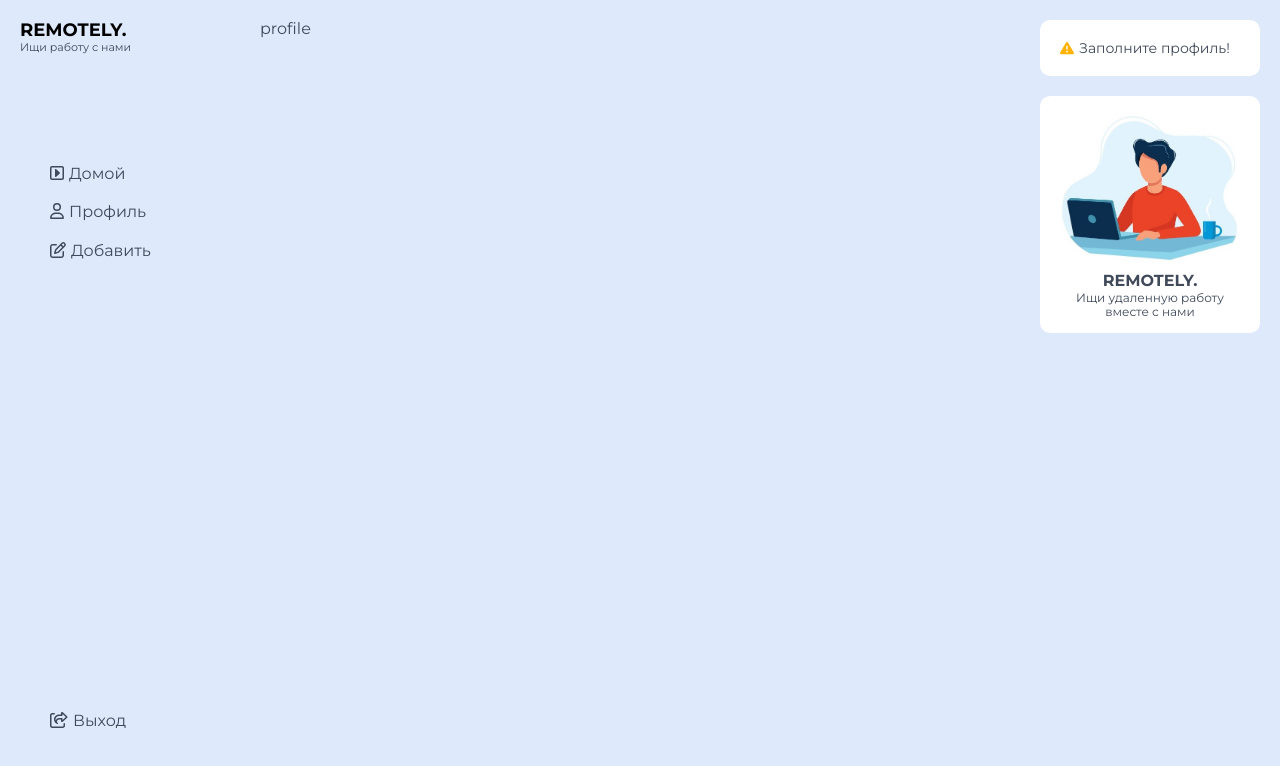
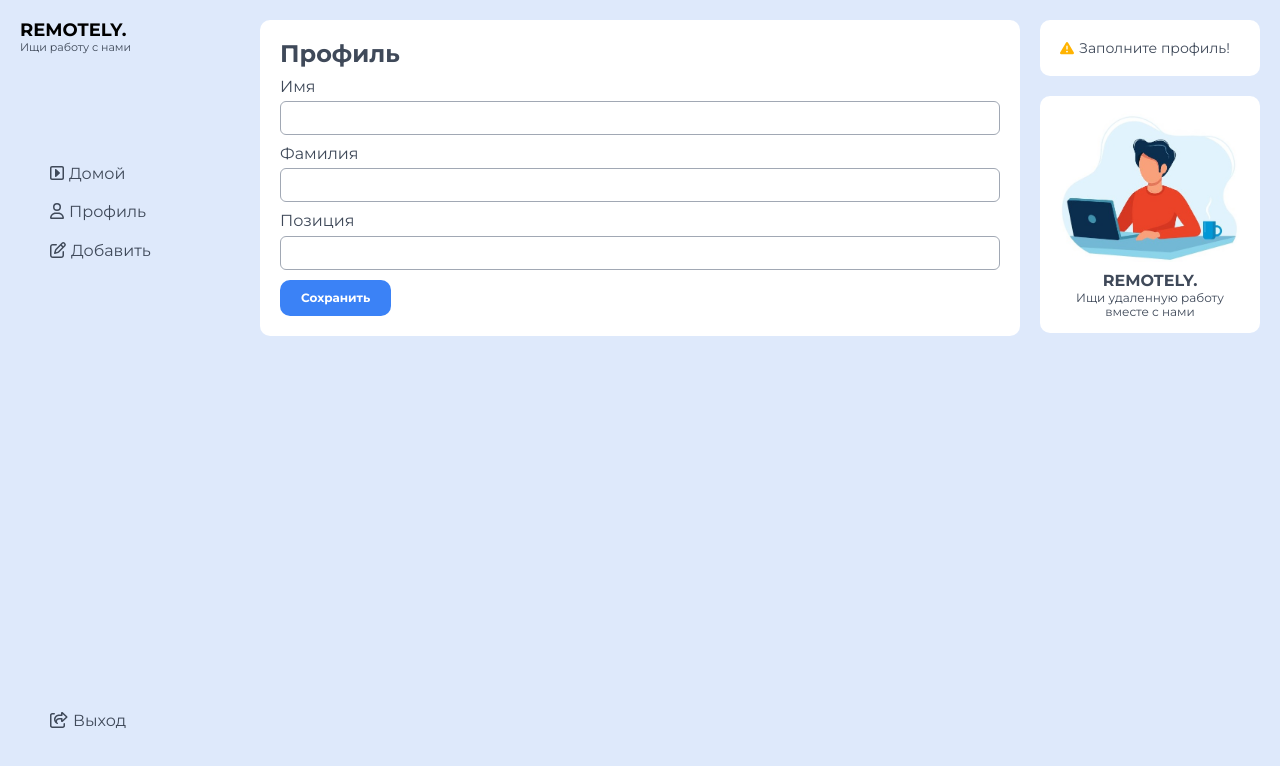
Before and after one commit to hardsmile98/front-e-learn, a React (Create React App) app: page /profile in a window 1280 px wide. Shown: the top 766 px of the page. Built offline with nearby package versions, Linux system fonts and the light colour scheme; no server answers; sample sign-in values are in the browser's storage; what showdown would draw is missing.

Commit message:
feat: begin adaptive

```diff
--- a/src/components/Layout/index.tsx
+++ b/src/components/Layout/index.tsx
@@ -1,6 +1,6 @@
 import React from 'react';
 import styled from '@emotion/styled';
-import { COLORS } from 'mytheme/theme';
+import { COLORS, POINTS } from 'mytheme/theme';
 import Infobar from '../Info';
 import Sidebar from '../Sidebar';
 
@@ -14,6 +14,10 @@ const MainBox = styled.main`
   background-color: ${COLORS.BG};
   min-height: 100vh;
   padding: 0 20px;
+
+  @media (max-width: ${POINTS.md}) {
+    flex-direction: column;
+  }
 `;
 
 const ContentBox = styled.div`
@@ -24,10 +28,22 @@ const ContentBox = styled.div`
   ::-webkit-scrollbar {
     width: 0;
   }
+  @media (max-width: ${POINTS.md}) {
+    height: auto;
+    padding: 0;
+  }
 `;
 
 const SideBox = styled.div`
   padding: 20px 0;
+`;
+
+const InfoBox = styled.div`
+  padding: 20px 0;
+
+  @media (max-width: ${POINTS.lg}) {
+    display: none;
+  }
 `;
 
 function Layout({ children }: LayoutProps) {
@@ -41,9 +57,9 @@ function Layout({ children }: LayoutProps) {
         {children}
       </ContentBox>
 
-      <SideBox>
+      <InfoBox>
         <Infobar />
-      </SideBox>
+      </InfoBox>
     </MainBox>
   );
 }
--- a/src/components/Sidebar/index.tsx
+++ b/src/components/Sidebar/index.tsx
@@ -4,7 +4,7 @@ import { FontAwesomeIcon } from '@fortawesome/react-fontawesome';
 import { faShareFromSquare } from '@fortawesome/free-regular-svg-icons';
 import { faArrowRightToBracket } from '@fortawesome/free-solid-svg-icons';
 import { Link } from 'react-router-dom';
-import { COLORS } from 'mytheme/theme';
+import { COLORS, POINTS } from 'mytheme/theme';
 import ROUTES from 'constants/routes';
 import useAuth from 'hooks/useAuth';
 
@@ -15,6 +15,12 @@ const SidebarBox = styled.div`
   flex-direction: column;
   justify-content: space-between;
   padding-bottom: 40px;
+
+  @media (max-width: ${POINTS.md}) {
+    width: 100%;
+    flex-direction: row;
+    padding-bottom: 0;
+  }
 `;
 
 const LogoNameBox = styled.div`
@@ -39,10 +45,17 @@ const AuthButton = styled.div`
   svg{
     margin-right: 5px;
   }
+
+  @media (max-width: ${POINTS.md}) {
+    display: none;
+  }
 `;
 
 const MenuBox = styled.ul`
   margin-top: 100px;
+  @media (max-width: ${POINTS.md}) {
+    display: none;
+  }
 `;
 
 const LinkBox = styled.li`
--- a/src/mytheme/theme.ts
+++ b/src/mytheme/theme.ts
@@ -12,3 +12,9 @@ export const COLORS = {
 export const FONTS = {
   small: '12px',
 };
+
+export const POINTS = {
+  sm: '600px',
+  md: '900px',
+  lg: '1200px',
+};
--- a/src/pages/Profile/index.tsx
+++ b/src/pages/Profile/index.tsx
@@ -1,8 +1,57 @@
-import React from 'react';
+import React, { useEffect, useState } from 'react';
+import styled from '@emotion/styled';
+import Section from 'components/UI/Section';
+import Input from 'components/UI/Input';
+import Button from 'components/UI/Button';
+import { useGetProfileQuery } from 'api/publicApi';
+
+const FormEdit = styled.div`
+  margin-top: 10px;
+  > div {
+    margin-bottom: 10px;
+  }
+`;
 
 function Profile() {
+  const [name, setName] = useState('');
+  const [surname, setSurname] = useState('');
+  const [position, setPosition] = useState('');
+
+  const { data } = useGetProfileQuery();
+
+  useEffect(() => {
+    if (data) {
+      setName(data?.name);
+      setSurname(data?.surname);
+      setPosition(data?.position);
+    }
+  }, [data]);
+
   return (
-    <div>profile</div>
+    <Section>
+      <h2>Профиль</h2>
+
+      <FormEdit>
+        <Input
+          label="Имя"
+          value={name}
+          setValue={setName}
+        />
+        <Input
+          label="Фамилия"
+          value={surname}
+          setValue={setSurname}
+        />
+        <Input
+          label="Позиция"
+          value={position}
+          setValue={setPosition}
+        />
+        <Button onClick={() => {}}>
+          Сохранить
+        </Button>
+      </FormEdit>
+    </Section>
   );
 }
 
```
